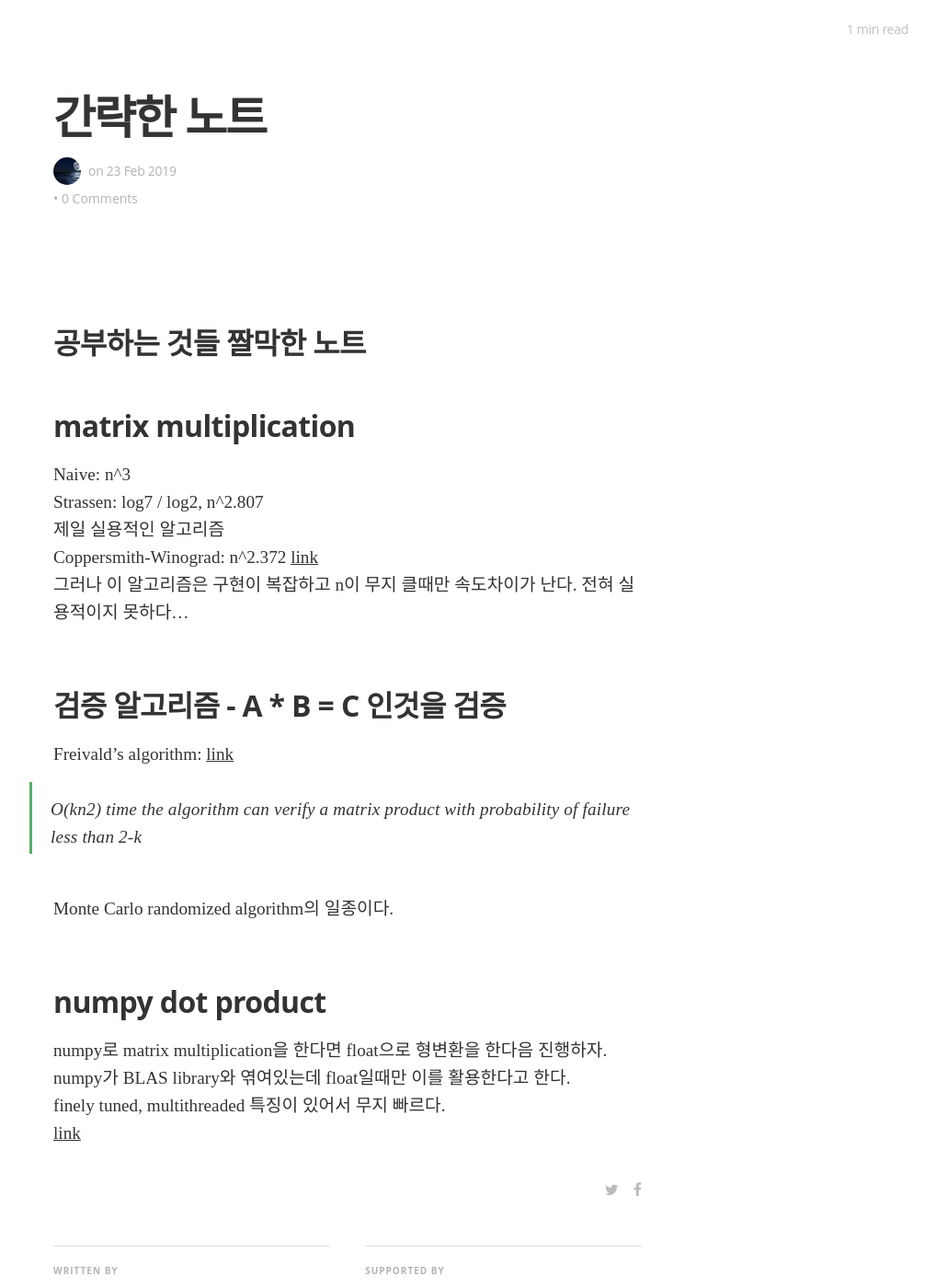
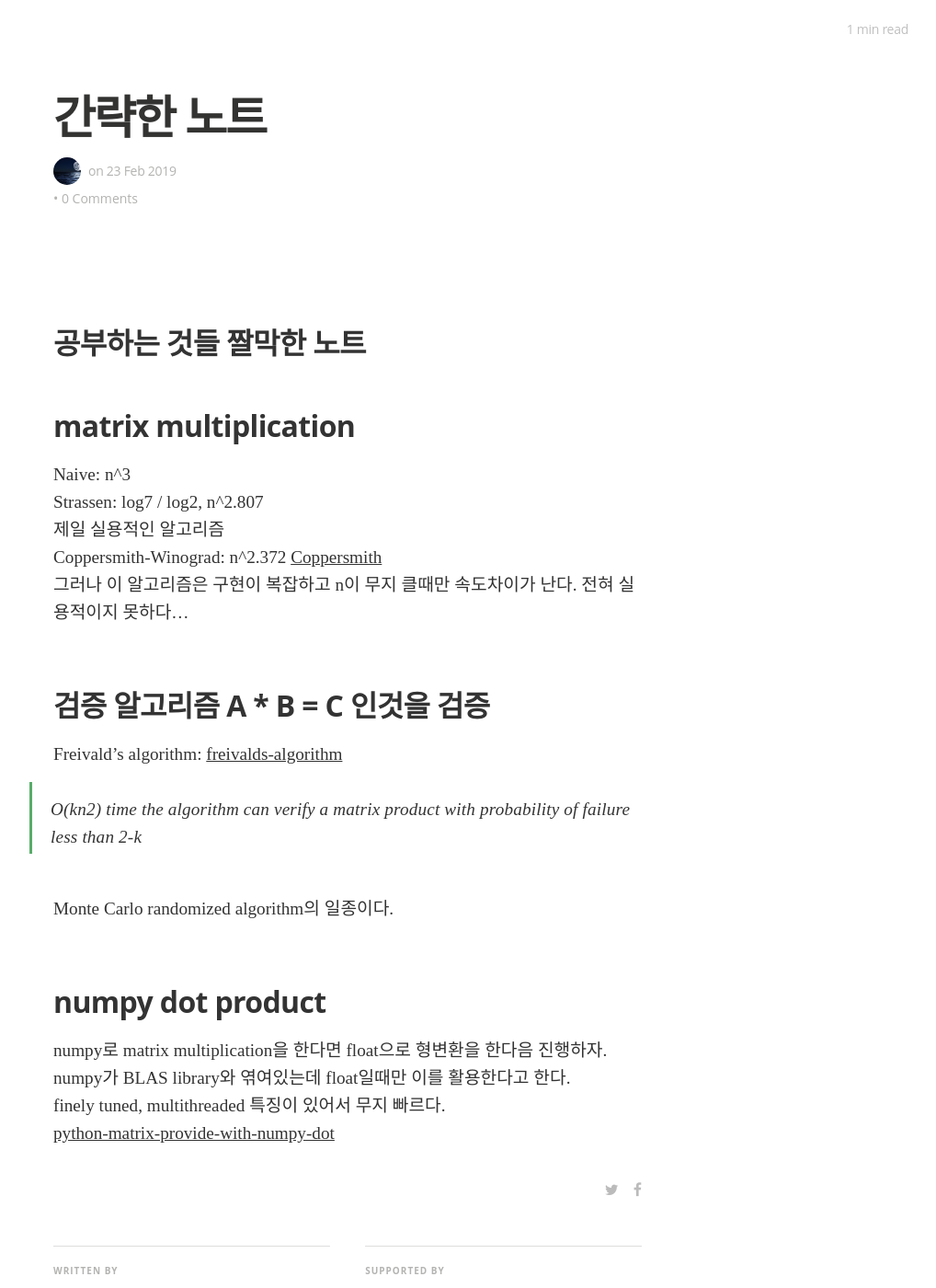
Before and after one commit to JaehunSim/JaehunSim.github.io, a Jekyll site: the page built from _posts/2019-02-28-simple-note.md, in a window 1280 px wide and 1400 px high. Shown: the whole window at 92% size, without its empty margins (262-1280 px from the left). Built offline with Jekyll 4.4.1, drawn with Linux system fonts in a browser that asks for light colours; nearby versions of some CDN libraries; some web fonts are replaced; comment, search, counter and statistics services are not loaded.

Commit message:
Update 2019-02-28-simple-note.md

```diff
--- a/_posts/2019-02-28-simple-note.md
+++ b/_posts/2019-02-28-simple-note.md
@@ -17,12 +17,12 @@ comments: true
 Naive: n^3
 Strassen: log7 / log2, n^2.807
 제일 실용적인 알고리즘
-Coppersmith-Winograd: n^2.372 [link](https://en.wikipedia.org/wiki/Coppersmith%E2%80%93Winograd_algorithm)
+Coppersmith-Winograd: n^2.372 [Coppersmith](https://en.wikipedia.org/wiki/Coppersmith%E2%80%93Winograd_algorithm)
 그러나 이 알고리즘은 구현이 복잡하고 n이 무지 클때만 속도차이가 난다. 전혀 실용적이지 못하다...
 
-## 검증 알고리즘 - A * B = C 인것을 검증
+## 검증 알고리즘  A * B = C 인것을 검증
 
-Freivald's algorithm: [link](https://www.geeksforgeeks.org/freivalds-algorithm/)
+Freivald's algorithm: [freivalds-algorithm](https://www.geeksforgeeks.org/freivalds-algorithm/)
 > O(kn2) time the algorithm can verify a matrix product with probability of failure less than 2-k
 
 Monte Carlo randomized algorithm의 일종이다.
@@ -32,4 +32,4 @@ Monte Carlo randomized algorithm의 일종이다.
 numpy로 matrix multiplication을 한다면 float으로 형변환을 한다음 진행하자.
 numpy가 BLAS library와 엮여있는데 float일때만 이를 활용한다고 한다.
 finely tuned, multithreaded 특징이 있어서 무지 빠르다.
-[link](https://stackoverflow.com/questions/29942281/python-matrix-provide-with-numpy-dot)
+[python-matrix-provide-with-numpy-dot](https://stackoverflow.com/questions/29942281/python-matrix-provide-with-numpy-dot)
```
